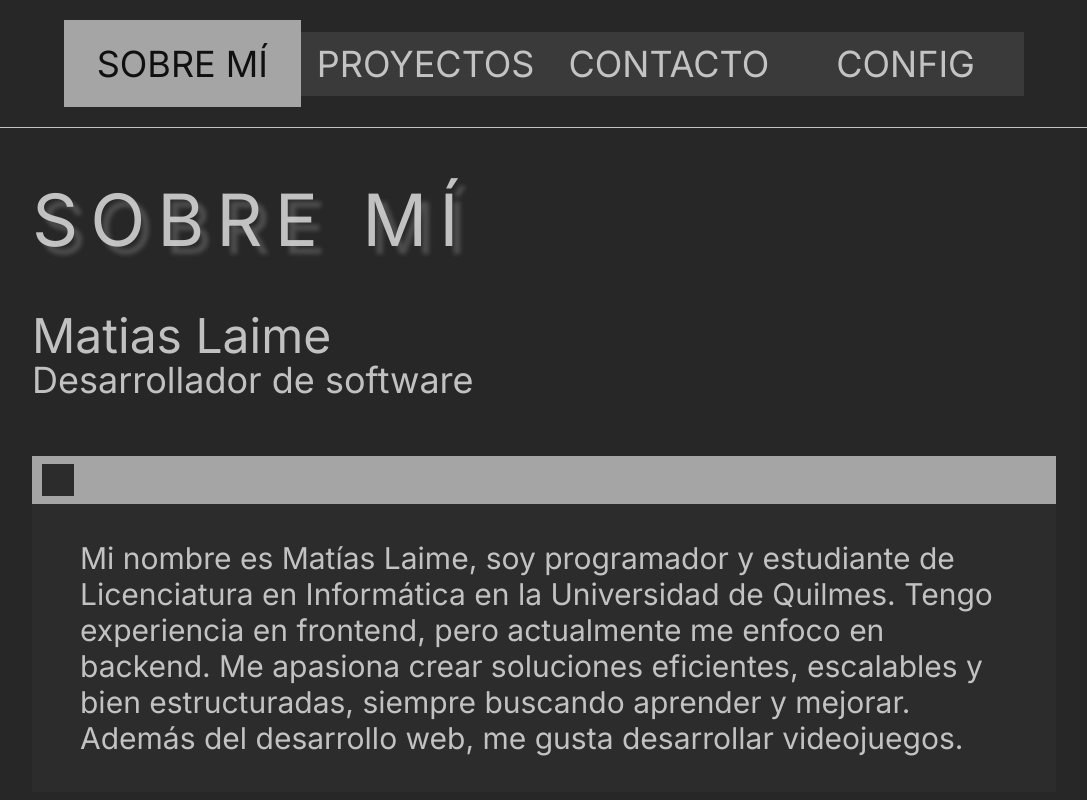
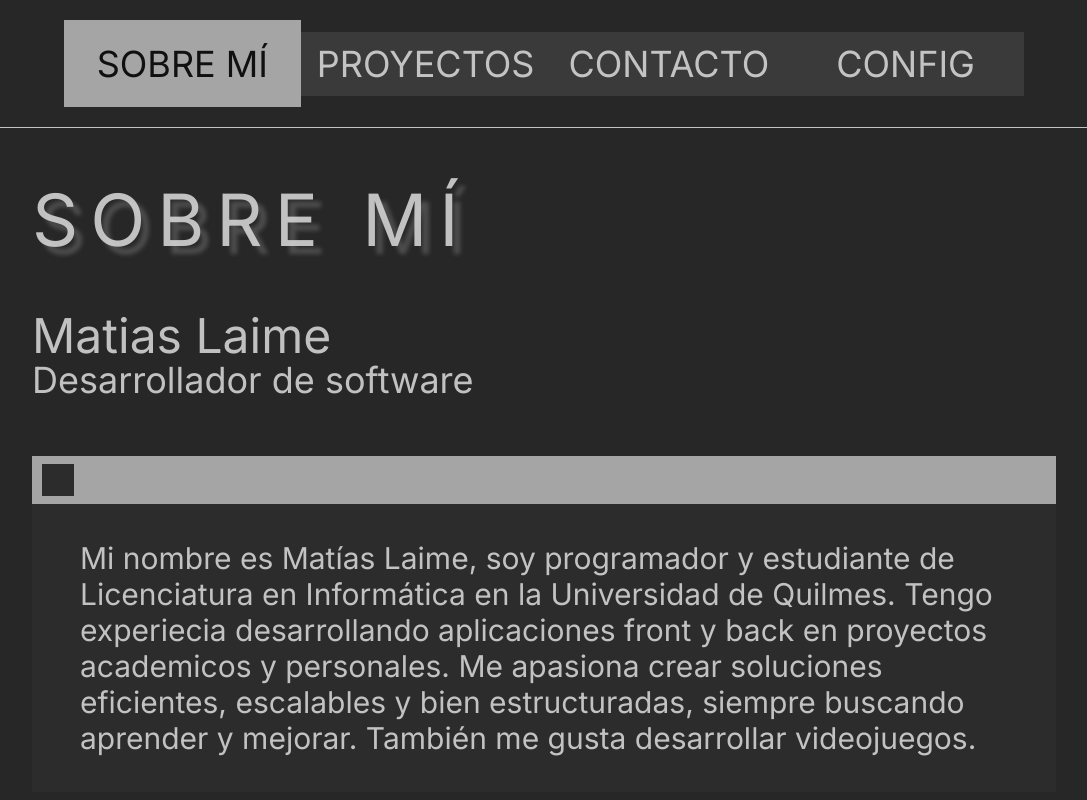
Before and after one commit to matulai/Portfolio, a Next.js app: page / in a window 1280 px wide. Shown: the top 800 px of the page, without its empty margins (96-1183 px from the left). Built offline with nearby package versions, Linux system fonts and the light colour scheme.

Commit message:
Add: homa page changes

```diff
--- a/src/app/page.tsx
+++ b/src/app/page.tsx
@@ -5,11 +5,11 @@ export default function Home() {
         SOBRE MÍ
       </h1>
       <section className="flex flex-col flex-1 justify-self-start gap-14">
-        <span>
+        <div>
           <h2 className="text-5xl">Matias Laime</h2>
           <h3 className="text-4xl">Desarrollador de software</h3>
-        </span>
-        <section className="bg-dark-medium">
+        </div>
+        <div className="bg-dark-medium">
           <div className="bg-grey-dark flex justify-self-start w-full h-fit py-2 px-2.5">
             <span className="bg-dark-medium h-8 w-8"></span>
           </div>
@@ -17,13 +17,13 @@ export default function Home() {
             <p>
               Mi nombre es Matías Laime, soy programador y estudiante de
               Licenciatura en Informática en la Universidad de Quilmes. Tengo
-              experiencia en frontend, pero actualmente me enfoco en backend. Me
-              apasiona crear soluciones eficientes, escalables y bien
-              estructuradas, siempre buscando aprender y mejorar. Además del
-              desarrollo web, me gusta desarrollar videojuegos.
+              experiecia desarrollando aplicaciones front y back en proyectos
+              academicos y personales. Me apasiona crear soluciones eficientes,
+              escalables y bien estructuradas, siempre buscando aprender y
+              mejorar. También me gusta desarrollar videojuegos.
             </p>
           </div>
-        </section>
+        </div>
       </section>
       <div className="relative py-3 px-16 text-start bg-dark-medium drop-shadow-[4px_4px_0px_rgba(211,211,211,0.2)] h-fit">
         <div className="absolute top-0 left-0 flex gap-3 h-full w-fit">
```
